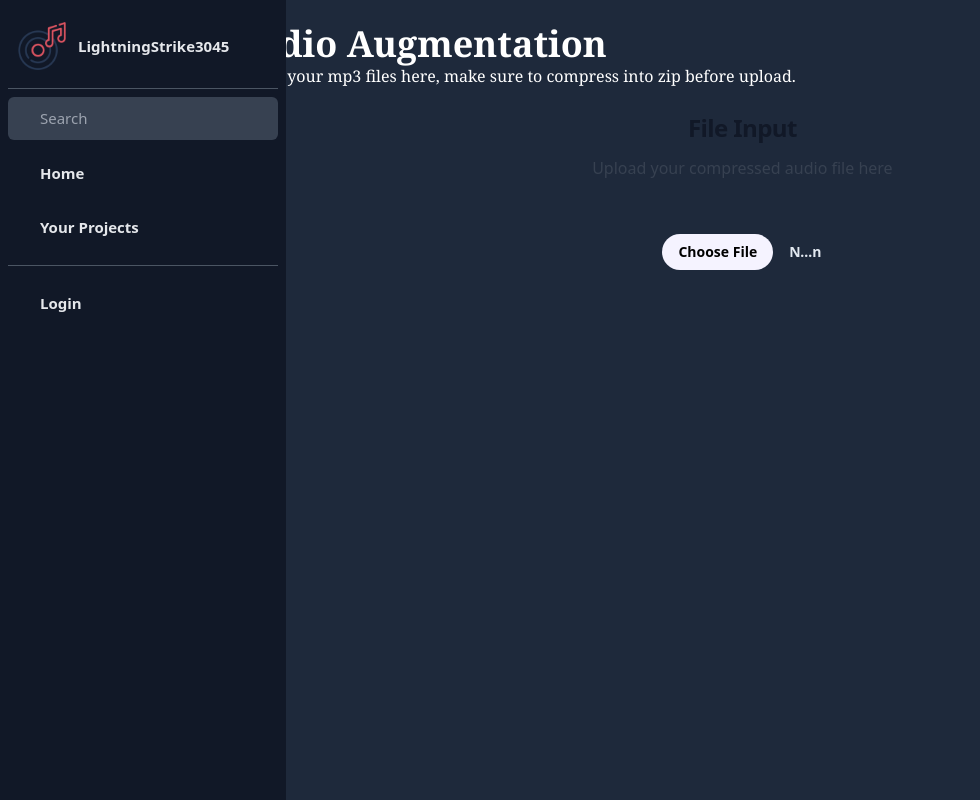
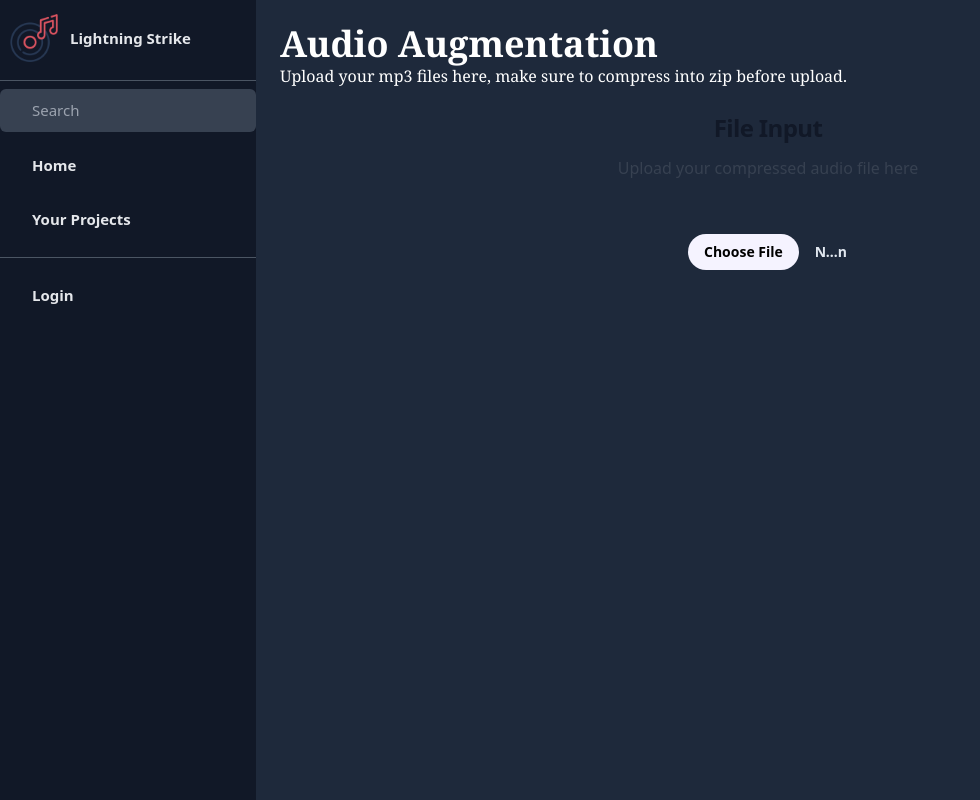
Before and after one commit to DasFremeder/audio_augmentation_website, a plain HTML site: page index.html in a window 1280 px wide. Shown: the whole page, without its empty margins (0-980 px from the left). Drawn offline with nearby package versions, Linux system fonts and the light colour scheme.

Commit message:
Fixed sidebar width problem

```diff
--- a/index.html
+++ b/index.html
@@ -3,7 +3,7 @@
 <script src="https://cdn.tailwindcss.com"></script>
 
 <head class="text-center bg-grey">
-  <title>LightingStrike3045</title>
+  <title>Lighting Strike3045</title>
   <link rel="icon" href="icon.ico">
 </head>
 
@@ -15,13 +15,13 @@
       <span class="absolute text-slate-200 text-4xl top-5 left-4 cursor-pointer" onclick="openSidebar()">
         <i class="bi bi-filter-left px-2 bg-gray-400 rounded-md"></i>
       </span>
-      <div class="sidebar absolute shrink top-0 bottom-0 lg:left-0 p-2 text-center bg-gray-900">
+      <div class="sidebar absolute top-0 bottom-0 lg:left-0 text-center bg-gray-900" style="width: 20%">
         <div class="text-gray-100 text-xl">
           <div class="p-2.5 mt-1 flex items-center">
             <div class="flex-shrink-0">
               <img class="h-12 w-12" src="icon.ico" alt="Logo" />
             </div>
-            <h1 class="font-bold text-gray-200 text-[15px] ml-3">LightningStrike3045</h1>
+            <h1 class="font-bold text-gray-200 text-[15px] ml-3">Lightning Strike</h1>
             <i class="bi bi-x cursor-pointer ml-28 lg:hidden" onclick="openSidebar()"></i>
           </div>
           <div class="my-2 bg-gray-600 h-[1px]"></div>
@@ -69,10 +69,10 @@
 
     </body>
   </div>
-  <div style="float:right; width: 84%">
+  <div style="float:right; width: 80%">
 
     <body>
-      <div class=" container">
+      <div class=" container" style="width: 100%">
 
         <body class="bg-slate-700">
           <div class="decoration-solid flex p-6">
```
